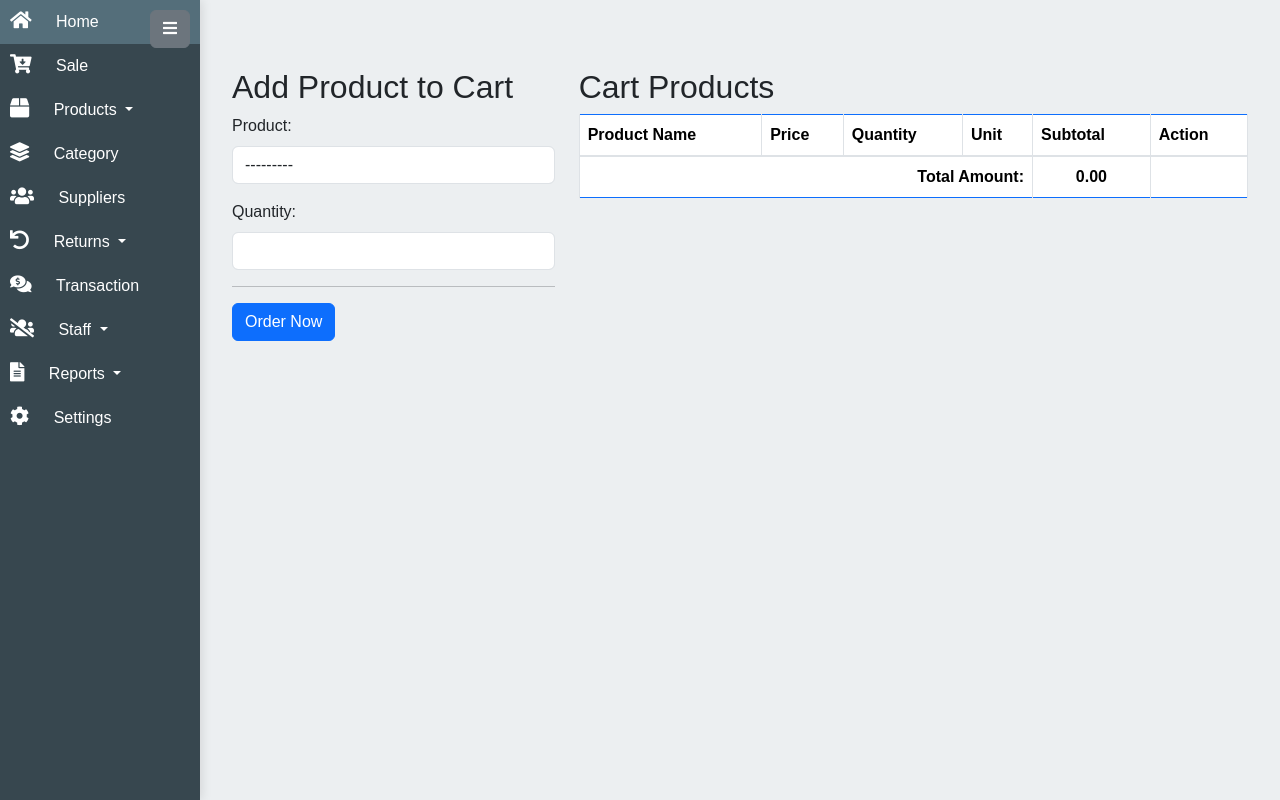
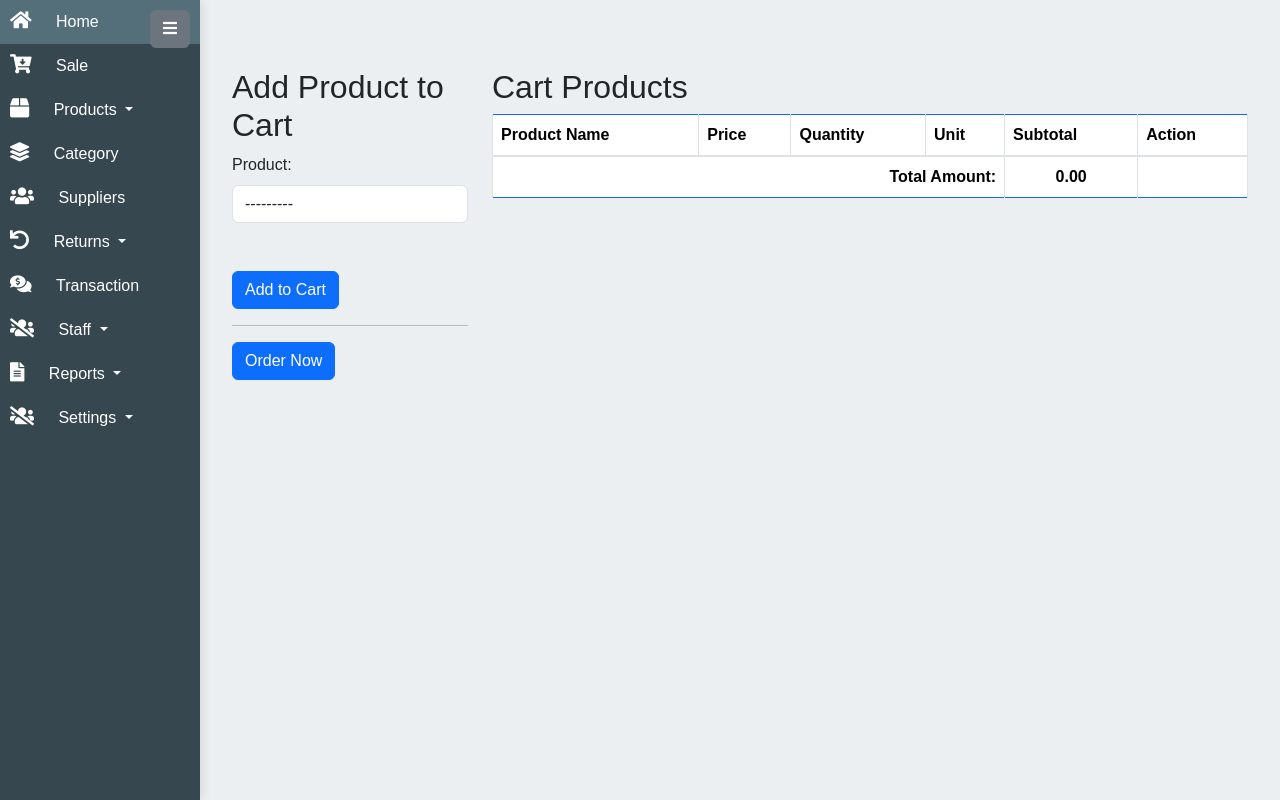
Before and after one commit to atiarrahaman/Sale-Management, a Django app: page /product/cart in a window 1280 px wide. Run offline with Django 5.2, Linux system fonts and the light colour scheme; data comes from the database, SQL or seed files in the repository; both versions use the stored data as it was after the commit; lists and menus that the app fills with data are empty; some libraries are stand-ins or nearby versions.

Commit message:
update cart view

```diff
--- a/core/templates/base.html
+++ b/core/templates/base.html
@@ -17,6 +17,8 @@
         integrity="sha384-vSIIfh2YWi9wW0r9iZe7RJPrKwp6bG+s9QZMoITbCckVJqGCCRhc+ccxNcdpHuYu" crossorigin="anonymous">
     <!--Chartjs CDN-->
     <script src="https://cdn.jsdelivr.net/npm/chart.js@2.9.4/dist/Chart.min.js"></script>
+
+
     <style>
         body {
             display: flex;
@@ -202,11 +204,25 @@ Make Staff</span></a></li>
                     <li><a class="dropdown-item" href="{% url 'inventory' %}"><i class="fas fa-archive"></i>&nbsp<span> Inventory</span></a></li>
 
                     <li><a class="dropdown-item" href="{% url 'transaction_history' %}"><i class="fas fa-file-invoice-dollar"></i>&nbsp<span>Transaction</span></a></li>
-                    <li><a class="dropdown-item" href="{% url 'return_products' %}">Return</a></li>
-                    <li><a class="dropdown-item" href="{% url 'damage_products' %}">Damage</a></li>
+                    <li><a class="dropdown-item" href="{% url 'return_products' %}"><i class="fas fa-reply-all"></i>&nbsp<span>Return</span></a></li>
+                    <li><a class="dropdown-item" href="{% url 'damage_products' %}"><i class="fas fa-exclamation-triangle"></i>&nbsp <span>Damage</span></a></li>
                 </ul>
             </li>
-            <a class="nav-link" href="#"><i class="fas fa-cog"></i> <span>Settings</span></a>
+            <li class="nav-item dropdown">
+                <a class="nav-link dropdown-toggle" href="#" id="navbarDropdown" role="button"
+                    data-bs-toggle="dropdown" aria-expanded="false">
+                    <i class="fas fa-users-slash"></i>
+ <span>Settings</span>
+                </a>
+                <ul class="dropdown-menu" aria-labelledby="navbarDropdown">
+                    <li><a class="dropdown-item" href="{% url 'profile' %}"><i class="fas fa-user-circle"></i>&nbsp<span>
+Profile</span></a></li>
+                    <li><a class="dropdown-item" href="{% url 'user_logout' %}"><i class="fas fa-sign-out-alt"></i> &nbsp<span>Logout</span></a></li>
+
+
+                </ul>
+            </li>
+
         </nav>
     </div>
 
@@ -245,6 +261,11 @@ Make Staff</span></a></li>
             });
         });
     </script>
+    <script src="https://cdn.jsdelivr.net/npm/jquery@3.5.1/dist/jquery.slim.min.js"
+    integrity="sha384-DfXdz2htPH0lsSSs5nCTpuj/zy4C+OGpamoFVy38MVBnE+IbbVYUew+OrCXaRkfj"
+    crossorigin="anonymous"></script>
+<script src="https://cdn.jsdelivr.net/npm/@popperjs/core@2.16.1/dist/umd/popper.min.js"
+    integrity="sha384-uS1m9kR10cIZIhJUMFZJ9Zl43O+Fq
 </body>
 
 </html>
--- a/product/templates/cart.html
+++ b/product/templates/cart.html
@@ -6,17 +6,19 @@
 
 <div class="container my-5">
     <div class="row">
-        <div class="col-md-4">
+        <div class="col-md-3">
             <h2>Add Product to Cart</h2>
-            <form method="post" enctype="multipart/form-data">
-                {% csrf_token %}
-                {{ form.as_p }}
-                <!-- <button type="submit" class="btn btn-primary">Add to Cart</button> -->
-            </form>
+            <form method="post" enctype="multipart/form-data" id="add-to-cart-form">
+        {% csrf_token %}
+        {{ form.product.label_tag }}
+        {{ form.product }}
+        <input type="hidden" name="quantity" value="1"> <!-- Default quantity -->
+        <button type="submit" class="btn btn-primary mt-5">Add to Cart</button>
+    </form>
             <hr>
             <a class="btn btn-primary" href="{% url 'order' %}">Order Now</a>
         </div>
-        <div class="col-md-8">
+        <div class="col-md-9">
             <!-- Cart Products List -->
             <h2>Cart Products</h2>
             <div class="table-responsive">
@@ -70,10 +72,25 @@
 
 {% block extrascripts %}
 <script>
-    // JavaScript/jQuery to update cart on input change
     $(document).ready(function() {
-        $('.update-quantity-input, .update-price-input').change(function() {
-            $(this).closest('form').submit(); // Submit the form on change
+        // Handle form submission when Enter is pressed
+        $('#add-to-cart-form').submit(function(event) {
+            event.preventDefault(); // Prevent default form submission
+            var formData = $(this).serialize(); // Serialize form data
+            $.post("{% url 'cart' %}", formData)
+                .done(function(response) {
+                    // Handle success (if needed)
+                    console.log(response);
+                })
+                .fail(function(error) {
+                    // Handle errors (if needed)
+                    console.error(error);
+                });
+        });
+
+        // Handle Enter key press on select dropdown
+        $('select[name="product"]').change(function() {
+            $('#add-to-cart-form').submit(); // Submit the form when product is selected
         });
     });
 </script>
--- a/product/urls.py
+++ b/product/urls.py
@@ -12,6 +12,7 @@ urlpatterns = [
          name='return_products'),
     path('damage-products/', views.DamageProductListView.as_view(),
          name='damage_products'),
-    path('sales_report/', views.sales_report, name='sales_report')
+    path('sales_report/', views.sales_report, name='sales_report'),
+
 
 ]
--- a/product/views.py
+++ b/product/views.py
@@ -20,6 +20,8 @@ from django.http import HttpResponseNotAllowed
 from django.db.models import Sum,Q, F, FloatField
 from datetime import timedelta
 from django.utils import timezone
+from django.http import JsonResponse
+
 
 class AddProductView(CreateView):
     template_name = 'add_product.html'
@@ -53,27 +55,26 @@ class CartView(TemplateView):
             cart_obj = Cart.objects.create(user=request.user, total=0)
             request.session['cart_id'] = cart_obj.id
 
-        form = CartProductForm(request.POST)
-        if form.is_valid():
-            quantity = form.cleaned_data['quantity']
-            if int(quantity) > int(product_obj.qty):
-                messages.error(
-                    request, f'Cannot add {quantity} {product_obj.unit} of {product_obj.name} to the cart. Only {product_obj.qty} available.')
-            else:
-                cartproduct = form.save(commit=False)
-                cartproduct.cart = cart_obj
-                cartproduct.quantity = quantity
-                cartproduct.price = product_obj.sell_price
-                cartproduct.subtotal = product_obj.sell_price * \
-                    Decimal(quantity)
+        quantity = 1  # Default quantity
+        if 'quantity' in request.POST:
+            quantity = int(request.POST.get('quantity', 1))
+
+        if quantity > product_obj.qty:
+            messages.error(
+                request, f'Cannot add {quantity} {product_obj.unit} of {product_obj.name} to the cart. Only {product_obj.qty} available.')
+        else:
+            cartproduct, created = CartProduct.objects.get_or_create(
+                cart=cart_obj, product=product_obj,
+                defaults={'quantity': quantity, 'price': product_obj.sell_price, 'subtotal': product_obj.sell_price * Decimal(quantity)}
+            )
+            if not created:
+                cartproduct.quantity += quantity
+                cartproduct.subtotal += product_obj.sell_price * Decimal(quantity)
                 cartproduct.save()
-                cart_obj.total += cartproduct.subtotal
-                cart_obj.save()
-                messages.success(
-                    request, f'{product_obj.name} has been added to the cart')
-        else:
-            messages.error(
-                request, 'Failed to add product to the cart. Please try again.')
+            cart_obj.total += product_obj.sell_price * Decimal(quantity)
+            cart_obj.save()
+            messages.success(
+                request, f'{product_obj.name} has been added to the cart')
 
         return redirect('cart')
 
@@ -89,9 +90,64 @@ class CartView(TemplateView):
             cart_total = 0
 
         context['form'] = CartProductForm()
+        context['products'] = Product.objects.all()
         context['cart_products'] = cart_products
         context['cart_total'] = cart_total
         return context
+
+# class CartView(TemplateView):
+#     template_name = 'cart.html'
+
+#     def post(self, request, *args, **kwargs):
+#         product_id = request.POST.get('product')
+#         product_obj = get_object_or_404(Product, id=product_id)
+#         cart_id = request.session.get("cart_id")
+
+#         try:
+#             cart_obj = Cart.objects.get(id=cart_id)
+#         except ObjectDoesNotExist:
+#             cart_obj = Cart.objects.create(user=request.user, total=0)
+#             request.session['cart_id'] = cart_obj.id
+
+#         form = CartProductForm(request.POST)
+#         if form.is_valid():
+#             quantity = form.cleaned_data['quantity']
+#             if int(quantity) > int(product_obj.qty):
+#                 messages.error(
+#                     request, f'Cannot add {quantity} {product_obj.unit} of {product_obj.name} to the cart. Only {product_obj.qty} available.')
+#             else:
+#                 cartproduct = form.save(commit=False)
+#                 cartproduct.cart = cart_obj
+#                 cartproduct.quantity = quantity
+#                 cartproduct.price = product_obj.sell_price
+#                 cartproduct.subtotal = product_obj.sell_price * \
+#                     Decimal(quantity)
+#                 cartproduct.save()
+#                 cart_obj.total += cartproduct.subtotal
+#                 cart_obj.save()
+#                 messages.success(
+#                     request, f'{product_obj.name} has been added to the cart')
+#         else:
+#             messages.error(
+#                 request, 'Failed to add product to the cart. Please try again.')
+
+#         return redirect('cart')
+
+#     def get_context_data(self, **kwargs):
+#         context = super().get_context_data(**kwargs)
+#         cart_id = self.request.session.get("cart_id")
+#         try:
+#             cart_obj = Cart.objects.get(id=cart_id)
+#             cart_products = cart_obj.cartproduct_set.all()
+#             cart_total = cart_obj.total
+#         except ObjectDoesNotExist:
+#             cart_products = []
+#             cart_total = 0
+
+#         context['form'] = CartProductForm()
+#         context['cart_products'] = cart_products
+#         context['cart_total'] = cart_total
+#         return context
 
 
 class ManageCartView(View):
```
Also changed, not shown: db.sqlite3.
